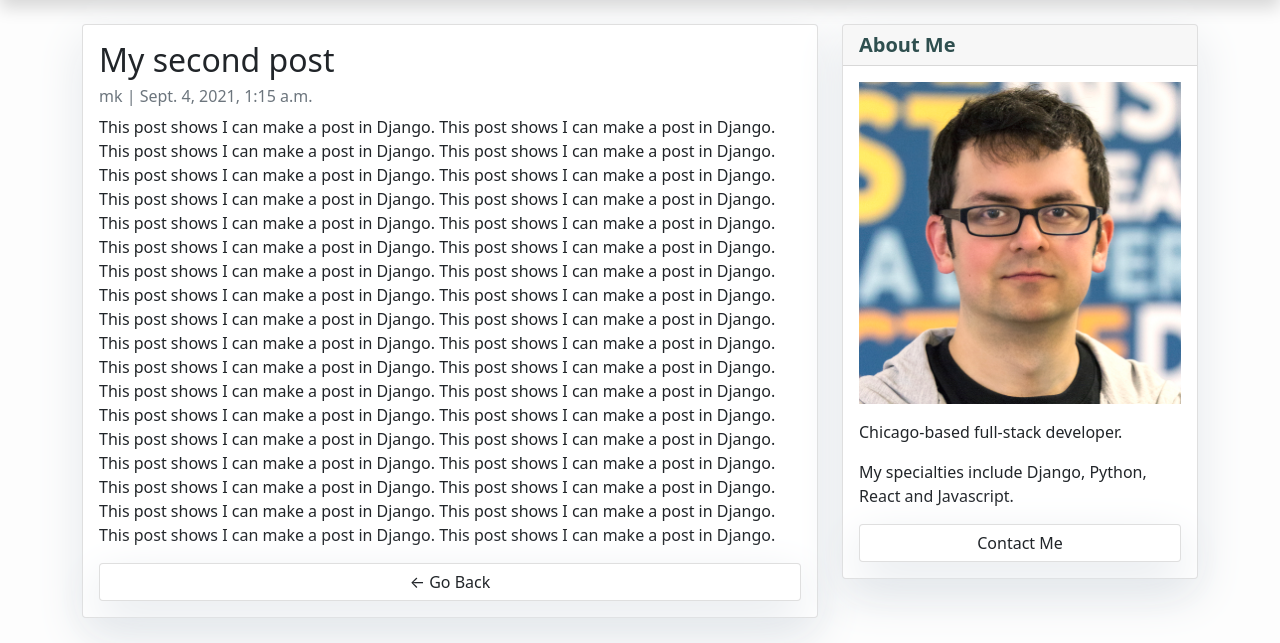
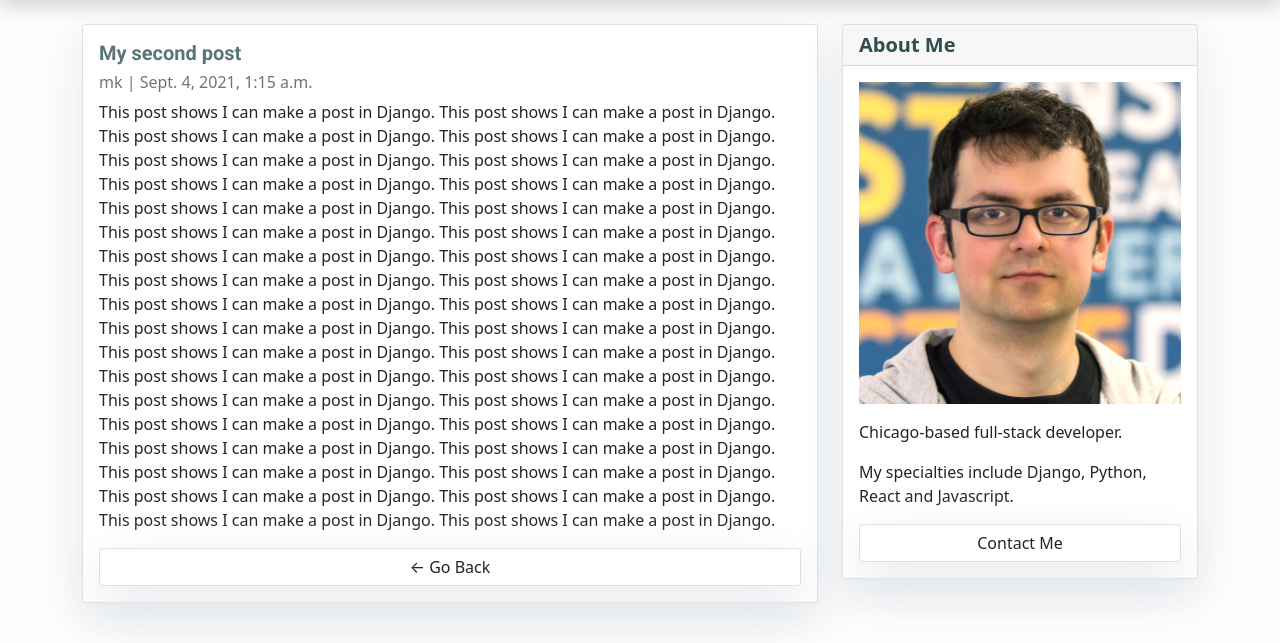
Before and after one commit to mkontorovich/portfolio-blog, a Django app: a page that uses mysite/templates/post_detail.html in a window 1280 px wide. Shown: the part 59-702 px from the top of the page. Run offline with Django 3.2, Linux system fonts and the light colour scheme; data comes from the database, SQL or seed files in the repository.

Commit message:
fixed post detail issue

```diff
--- a/mysite/templates/post_detail.html
+++ b/mysite/templates/post_detail.html
@@ -5,7 +5,7 @@
     <div class="col-md-8 mt-4 left">
       <div class="card mb-4">
         <div class="card-body">
-          <h2>{% block title %} {{ object.title }} {% endblock %}</h2>
+          <h2 class="blog_post_title">{% block title %} {{ object.title }} {% endblock %}</h2>
           <p class="text-muted h6">{{ post.author }} | {{ post.created_at }}</p>
           <p class="card-text">{{ object.content | safe }}</p>
 
```
